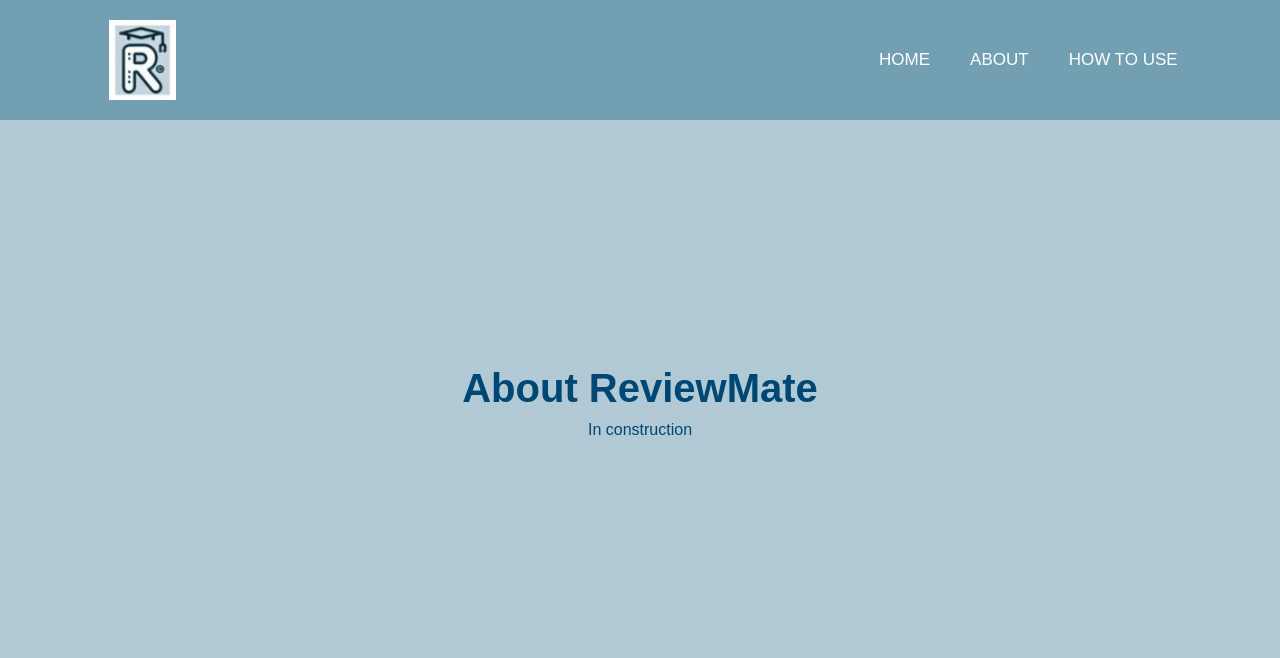
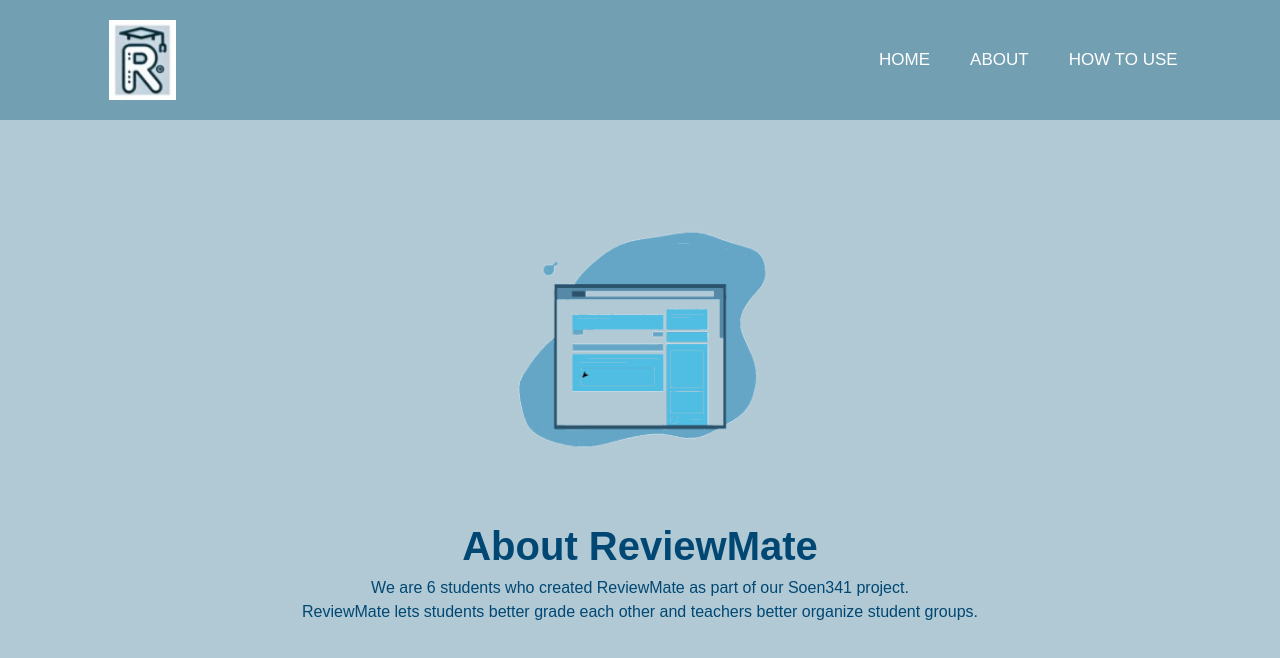
Before and after one commit to JenLys/Mega_Chug_Lords-SOEN341_Project_F24, a React (Vite) app in the folder client/: page /about in a window 1280 px wide. Shown: the top 658 px of the page. Built offline with nearby package versions, Linux system fonts and the light colour scheme.

Commit message:
modified ui of About page

```diff
--- a/client/src/pages/About.jsx
+++ b/client/src/pages/About.jsx
@@ -1,4 +1,5 @@
 import React from 'react';
+import aboutGIF from '../assets/aboutGIF.gif'
 
 function About() {
   return (
@@ -8,8 +9,15 @@
       alignItems: 'center',
       height: '100vh',
       color: 'rgb(0,71,115)', }}>
-      <h1 style={{ fontSize: '2.5rem', fontWeight: 'bold' }}>About ReviewMate</h1>
-      <p>In construction</p>
+
+      <img
+        src={aboutGIF}
+        alt="About GIF"
+        style={{ width: '300px', height: 'auto', margin: '20px 0' }}
+      />
+
+    <h1 style={{ fontSize: '2.5rem', fontWeight: 'bold' }}>About ReviewMate</h1>
+      <p style={{ textAlign: 'center' }}>We are 6 students who created ReviewMate as part of our Soen341 project. <br></br> ReviewMate lets students better grade each other and teachers better organize student groups.</p>
     </div>
   );
 }
```
Also changed, not shown: client/src/assets/aboutGIF.gif (added).
